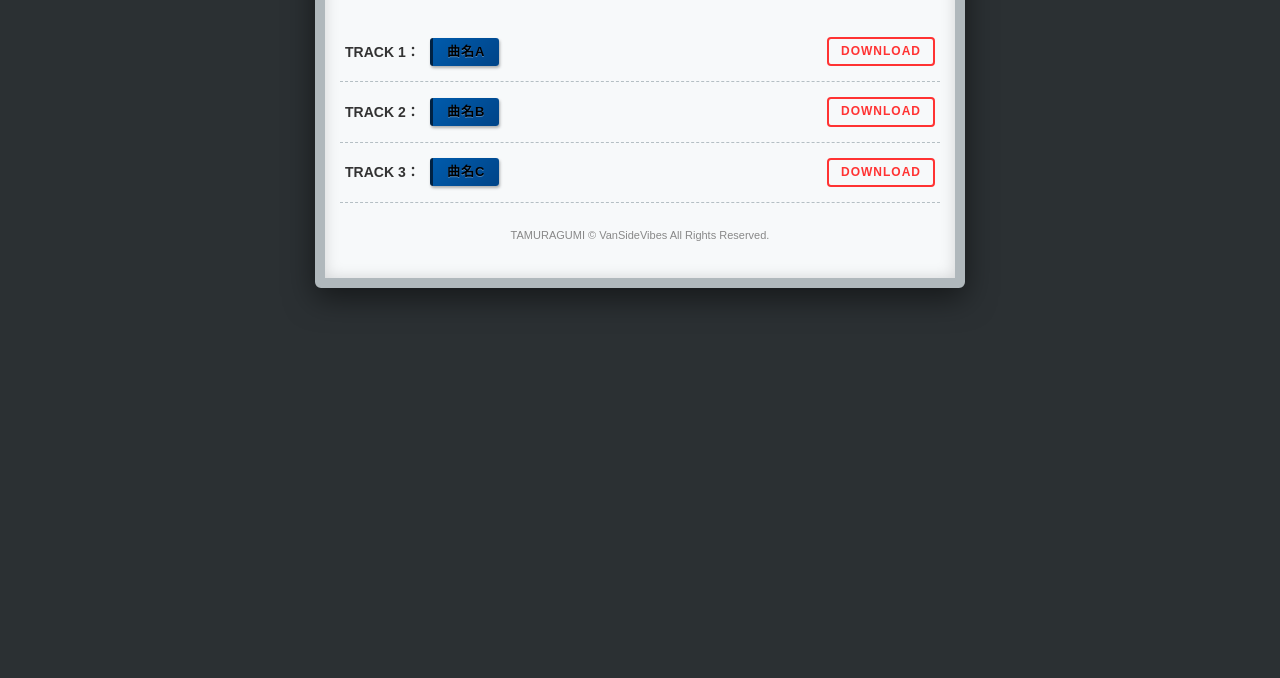
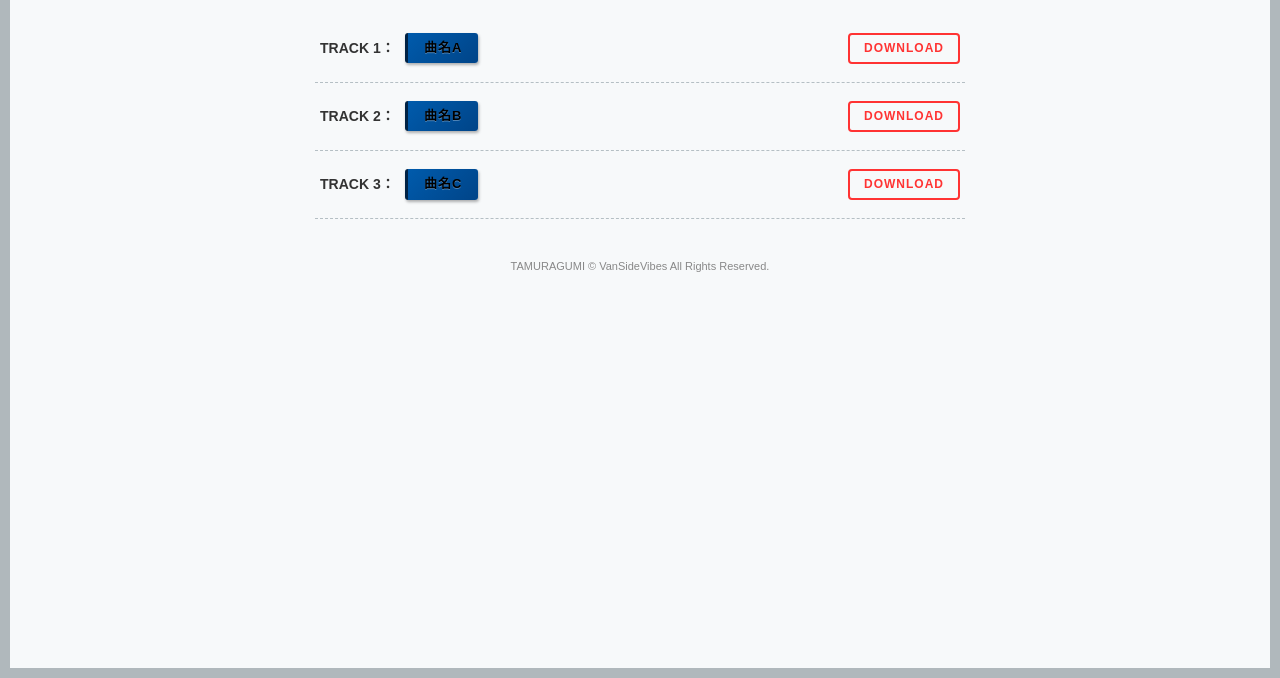
Before and after one commit to vanside408/vanside408, a plain HTML site: page home/reggae_history.html in a window 1280 px wide. Shown: the part 122-800 px from the top of the page. Drawn offline with nearby package versions, Linux system fonts and the light colour scheme.

Commit message:
Update reggae_history.html

```diff
--- a/home/reggae_history.html
+++ b/home/reggae_history.html
@@ -14,25 +14,29 @@
     <!-- BootstrapのJS読み込み -->
     <script src="js/bootstrap.min.js"></script>
 
-    <!-- 全面ホワイトボード化カスタムCSS -->
+    <!-- 画面全体ホワイトボード化カスタムCSS -->
     <style>
-        /* ページ全体を事務所の壁風にし、中央にホワイトボードを配置 */
+        /* 画面全体をホワイトボードの白に統一 */
         body {
-            background-color: #2b3033 !important; /* 背景は渋いダークグレー */
+            background-color: #f7f9fa !important; /* ホワイトボードの白 */
             color: #000000 !important;
             font-family: "Hiragino Kaku Gothic ProN", "Meiryo", sans-serif;
-            padding: 20px 10px;
+            padding: 0;
+            margin: 0;
         }
 
-        /* 画面いっぱいに広がるホワイトボード */
-        .whiteboard-page {
-            background-color: #f7f9fa; /* ホワイトボードの白 */
-            border: 10px solid #b0b8bc; /* 太めのアルミフレーム枠 */
-            border-radius: 6px;
-            padding: 25px 15px;
+        /* 全体を囲むアルミフレーム枠（画面の縁） */
+        .whiteboard-frame {
+            border: 10px solid #b0b8bc; /* アルミフレーム枠 */
+            min-height: 100vh; /* 画面の最下部まで枠を伸ばす */
+            padding: 30px 15px;
+            box-sizing: border-box;
+        }
+
+        /* コンテンツの最大幅を制限して見やすく */
+        .whiteboard-content {
             max-width: 650px;
             margin: 0 auto;
-            box-shadow: inset 0 0 15px rgba(0,0,0,0.15), 0 10px 30px rgba(0,0,0,0.5);
         }
 
         /* ボードのヘッダータイトル */
@@ -40,10 +44,10 @@
             text-align: center;
             border-bottom: 3px double #666;
             padding-bottom: 12px;
-            margin-bottom: 25px;
+            margin-bottom: 30px;
         }
         .board-header h1 {
-            font-size: 26px;
+            font-size: 28px;
             font-weight: bold;
             letter-spacing: 4px;
             margin: 0 0 5px 0;
@@ -60,12 +64,12 @@
         .track-row {
             display: flex;
             align-items: center;
-            justify-content: space-between; /* 左右にきれいに割り振り */
+            justify-content: space-between;
             border-bottom: 1px dashed #b5bfc4; /* マーカーの手書き点線風 */
-            padding: 15px 5px;
+            padding: 18px 5px;
         }
         .track-row:last-of-type {
-            border-bottom: 2px solid #888; /* 最後の行だけ少し太線 */
+            border-bottom: 2px solid #888;
         }
 
         /* 左側の情報エリア（トラック名と青札） */
@@ -82,29 +86,29 @@
             flex-shrink: 0;
         }
 
-        /* 青いマグネット名札（文字色は黒に変更） */
+        /* 青いマグネット名札（文字色は黒） */
         .blue-magnet-tag {
-            background: linear-gradient(135deg, #005bac, #004488); /* 札自体は青 */
-            color: #000000 !important; /* 中の文字はしっかり黒 */
+            background: linear-gradient(135deg, #005bac, #004488);
+            color: #000000 !important;
             font-size: 13px;
-            font-weight: 900; /* 文字を太くして見やすく */
-            padding: 5px 14px;
+            font-weight: 900;
+            padding: 6px 16px;
             border-radius: 3px;
             box-shadow: 1px 2px 3px rgba(0,0,0,0.3);
             border-left: 3px solid #002244;
             letter-spacing: 1px;
             display: inline-block;
-            text-shadow: 0px 1px 0px rgba(255,255,255,0.3); /* 黒文字が沈まないよううっすら影 */
+            text-shadow: 0px 1px 0px rgba(255,255,255,0.3);
         }
 
-        /* マーカーで書いたようなダウンロードボタン */
+        /* マーカーで書いたようなダウンロードボタン（赤マジック風） */
         .board-download-btn {
             background-color: transparent;
-            color: #ff3333; /* 赤マジック風の赤 */
+            color: #ff3333;
             border: 2px solid #ff3333;
             font-weight: bold;
             font-size: 12px;
-            padding: 4px 12px;
+            padding: 5px 14px;
             border-radius: 4px;
             text-decoration: none !important;
             transition: all 0.2s;
@@ -118,7 +122,7 @@
         /* ボードの下部（足元） */
         .board-footer {
             text-align: center;
-            padding-top: 25px;
+            padding-top: 40px;
             font-size: 11px;
             color: #888;
         }
@@ -127,8 +131,9 @@
 
 <body>
 
-<!-- 📋 全面ホワイトボードコンテナ -->
-<div class="whiteboard-page">
+<!-- 📋 画面全体のアルミ枠 -->
+<div class="whiteboard-frame">
+    <div class="whiteboard-content">
 
         <!-- ボードのタイトル部分 -->
         <div class="board-header">
@@ -142,7 +147,6 @@
                 <div class="track-num">TRACK 1：</div>
                 <div class="blue-magnet-tag">曲名A</div>
             </div>
-        <!-- download="〇〇" で保存時のファイル名を指定できます -->
             <a href="audio/track1.mp3" download="track1.mp3" class="board-download-btn">DOWNLOAD</a>
         </div>
 
@@ -170,6 +174,7 @@
         </div>
 
     </div>
+</div>
 
 </body>
 </html>
```
Lines whose indentation alone changed are shown as unchanged.
